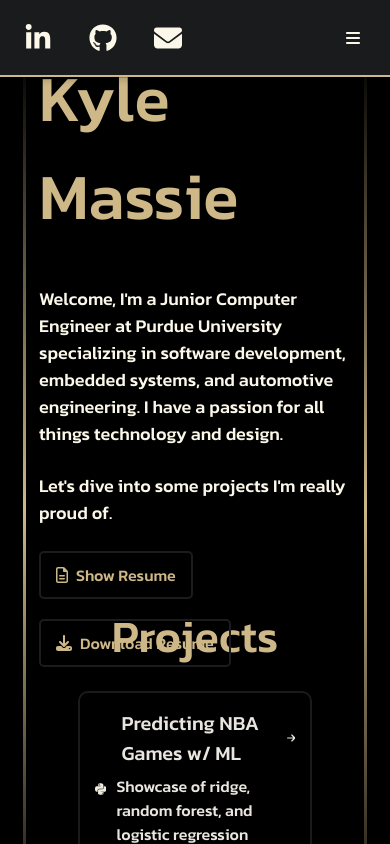
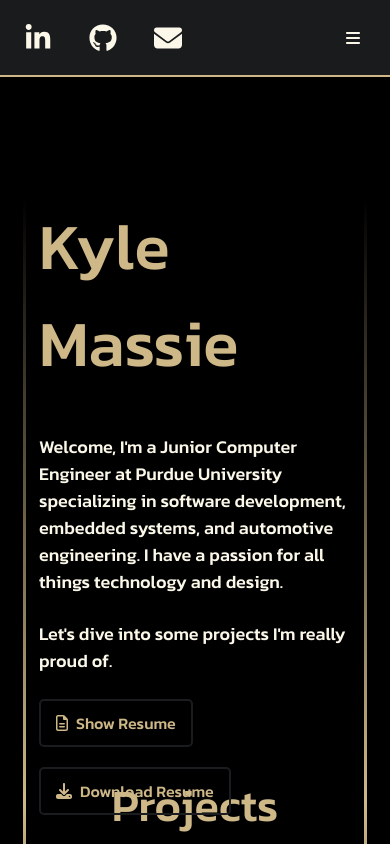
Before and after one commit to kylejm/kylemassie.com, a React (Create React App) app in the folder kylemassie.com/: page / in a window 390 px wide. Shown: the top 844 px of the page. Built offline with nearby package versions, Linux system fonts and the light colour scheme.

Commit message:
Alpha 1.05

```diff
--- a/kylemassie.com/src/Box.css
+++ b/kylemassie.com/src/Box.css
@@ -115,13 +115,6 @@
 
   @media (max-width: 800px) {
     .box{
-      padding-top: 35vh;
+      padding-top: 70vh;
     }
   }
-
-
-@media (max-width: 300px) {
-    .box{
-      padding-top: 80vh;
-    }
-  }
--- a/kylemassie.com/src/Experiences.css
+++ b/kylemassie.com/src/Experiences.css
@@ -62,12 +62,6 @@
 
 @media (max-width: 700px){
   .experiences{
-    padding-top: 140vh;
+    padding-top: 200vh;
   }
 }
-
-@media (max-width: 300px){
-  .experiences{
-    padding-top: 220vh;
-  }
-}
--- a/kylemassie.com/src/Projects.css
+++ b/kylemassie.com/src/Projects.css
@@ -166,7 +166,7 @@
 
 @media (max-width: 650px){
   .projects-container{
-    padding-top: 90vh;
+    padding-top: 130vh;
   }
 }
 
@@ -177,10 +177,3 @@
   text-decoration: none;
   display: inline-flex;
 }
-
-
-@media (max-width: 300px){
-  .projects-container{
-    padding-top: 140vh;
-  }
-}
```
